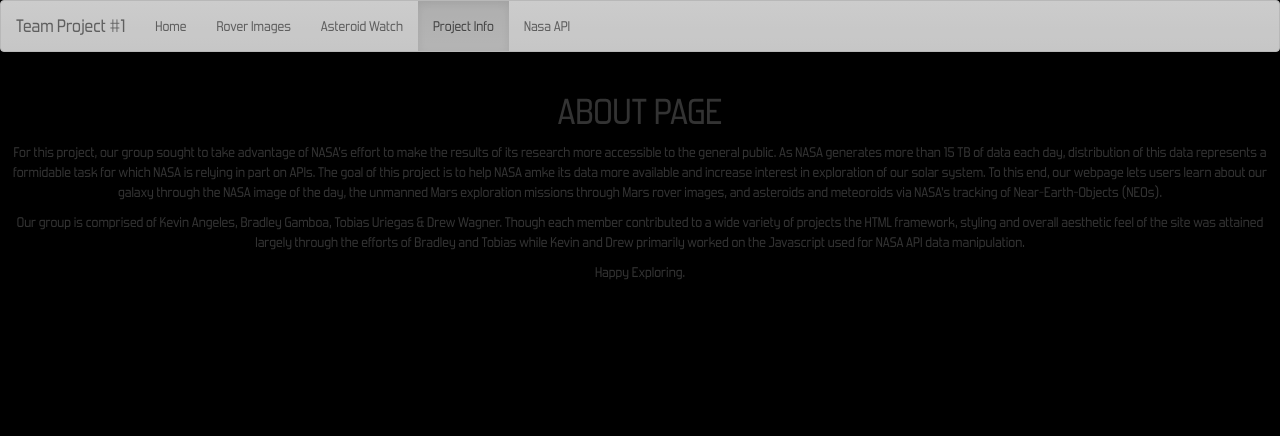
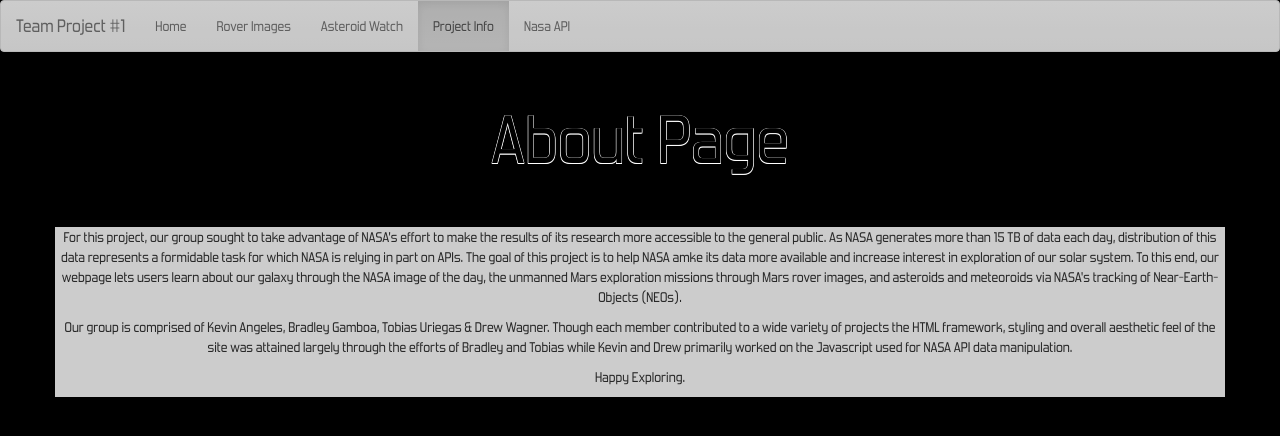
Before and after one commit to KevinAngeles/SpaceExplorer, a PHP site: page /aboutProject.html in a window 1280 px wide. Shown: the top 436 px of the page. Run offline with PHP 8.4, Linux system fonts and the light colour scheme; some libraries are stand-ins or nearby versions.

Commit message:
added about page styling

```diff
--- a/aboutProject.html
+++ b/aboutProject.html
@@ -36,11 +36,11 @@
 			</div><!-- /.navbar-collapse -->
 		</nav>
 
-		<div class="container-fluid text-center">
+		<div class="container text-center">
 			<header>
-				<h1 id="aboutHeader">ABOUT PAGE</h1>
+				<h1 id="aboutHeader">About Page</h1>
 			</header>
-			<div class="row">
+			<div class="row roverSummary">
 
 				<p>For this project, our group sought to take advantage of NASA's effort to make the results of its research more accessible to the general public. As NASA generates more than 15 TB of data each day, distribution of this data represents a formidable task for which NASA is relying in part on APIs.  The goal of this project is to help NASA amke its data more available and increase interest in exploration of our solar system.  To this end, our webpage lets users learn about our galaxy through the NASA image of the day, the unmanned Mars exploration missions through Mars rover images, and asteroids and meteoroids via NASA's tracking of Near-Earth-Objects (NEOs).</p>
 
--- a/assets/css/style.css
+++ b/assets/css/style.css
@@ -70,8 +70,8 @@
     -.5px .5px 0 white,
     .5px .5px 0 white;
 }
-#about{
-	margin: 50px 0 0 300px;
+#aboutHeader{
+	margin: 25px 0 50px 0;
 	font-size: 68px;
 	color: black;
   	text-shadow:
--- a/asteroids.html
+++ b/asteroids.html
@@ -36,6 +36,7 @@
 			<!-- /.navbar-collapse -->
 		</nav>
 		<div class="container">
+			<h1 id="asteroidHeader">Will Earth be destroyed today?</h1>
 			<div class="row summaryParagraph">
 				<div class="col-sm-12">
 					<h1>Asteroid Watch</h1>
```
Also changed, not shown: assets/css/asteroids.css (+10 -0 lines).
